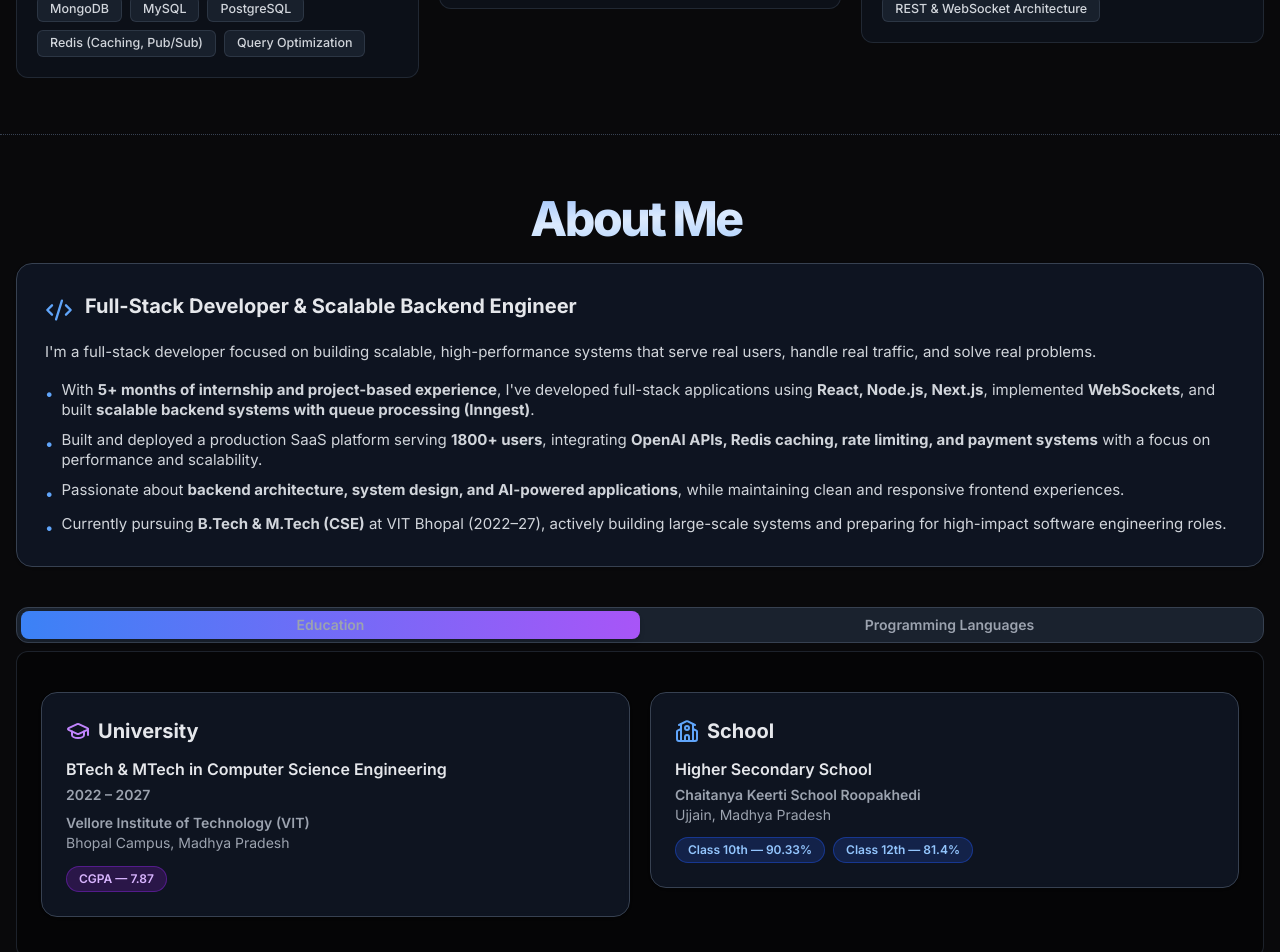
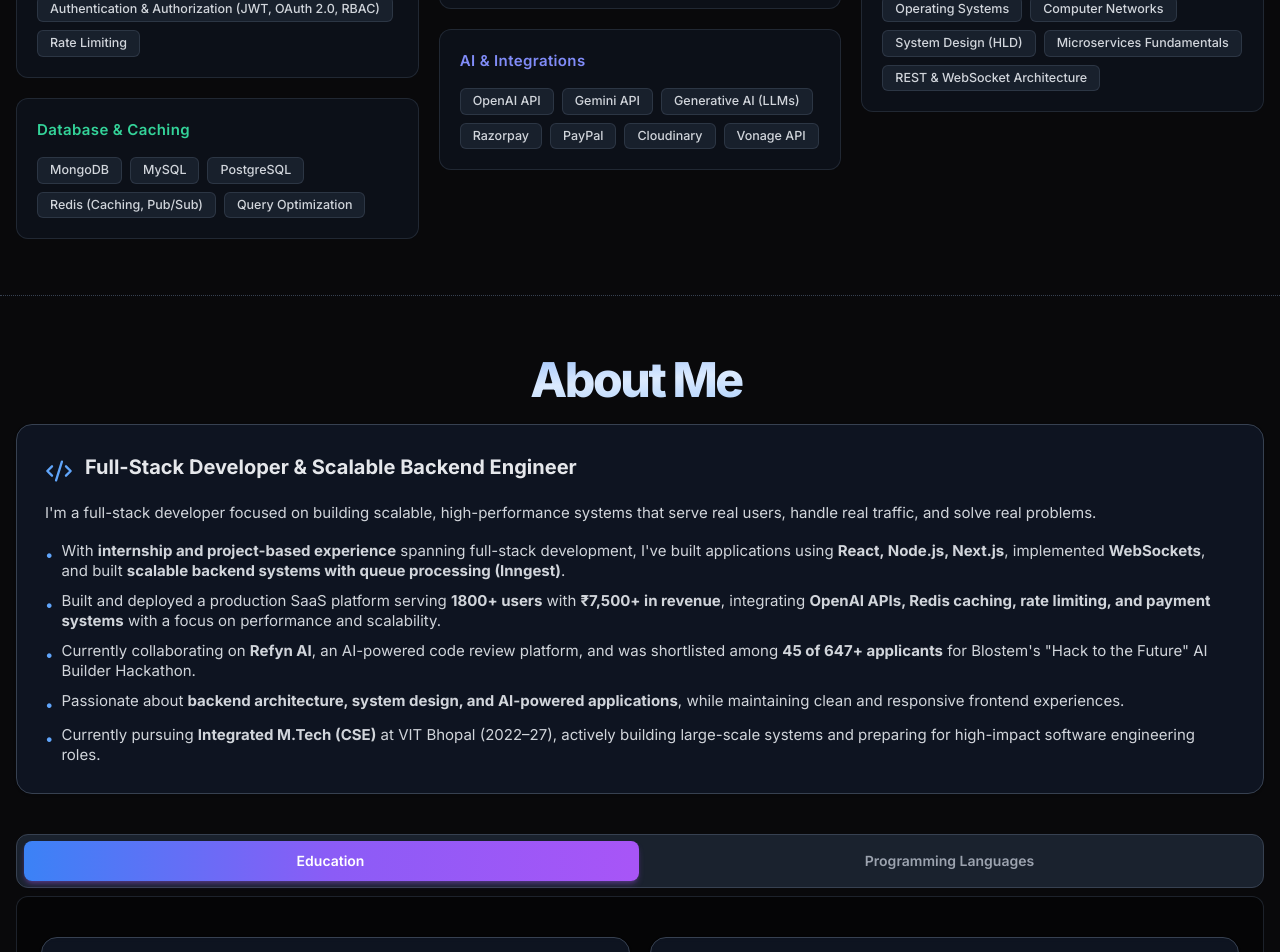
Before and after one commit to ankitsinghrajp/portfolio-website, a Next.js app: page / in a window 1280 px wide. Shown: the part 1500-2452 px from the top of the page. Built offline with nearby package versions, Linux system fonts and the light colour scheme; a web font is replaced by a local one.

Commit message:
new section updated

```diff
--- a/app/page.jsx
+++ b/app/page.jsx
@@ -2,6 +2,7 @@
 
 import Footer from "@/components/fotter";
 import AboutSection from "@/components/sections/AboutSection";
+import AchievementsSection from "@/components/sections/AchievementSection";
 import ContactSection from "@/components/sections/ContactSection";
 import HeroSection from "@/components/sections/HeroSection";
 import HireMeSection from "@/components/sections/HireMeSection";
@@ -27,6 +28,9 @@ export default function HOME() {
       {/* Projects */}
       <ProjectsSection />
 
+      {/* Achievements Section */}
+      <AchievementsSection/>
+
       {/* Stats Section */}
       <StatsSection/>
 
--- a/components/sections/AboutSection.js
+++ b/components/sections/AboutSection.js
@@ -1,9 +1,92 @@
-import React from 'react'
-import { Tabs, TabsContent, TabsList, TabsTrigger } from '@/components/ui/tabs'
+import React, { useState, useRef, useEffect } from 'react'
+import { Tabs, TabsContent } from '@/components/ui/tabs'
 import { Card } from '@/components/ui/card'
 import { BadgeCheck, CircleDot, GraduationCap, School, Code2 } from 'lucide-react'
 
+const TABS = [
+  { value: 'education', label: 'Education' },
+  { value: 'programming', label: 'Programming Languages' },
+]
+
+const AnimatedTabSwitcher = ({ active, onChange }) => {
+  const containerRef = useRef(null)
+  const tabRefs = useRef({})
+  const [indicator, setIndicator] = useState({ left: 0, width: 0 })
+
+  useEffect(() => {
+    const node = tabRefs.current[active]
+    const container = containerRef.current
+    if (node && container) {
+      const containerRect = container.getBoundingClientRect()
+      const nodeRect = node.getBoundingClientRect()
+      setIndicator({
+        left: nodeRect.left - containerRect.left,
+        width: nodeRect.width,
+      })
+    }
+  }, [active])
+
+  useEffect(() => {
+    const handleResize = () => {
+      const node = tabRefs.current[active]
+      const container = containerRef.current
+      if (node && container) {
+        const containerRect = container.getBoundingClientRect()
+        const nodeRect = node.getBoundingClientRect()
+        setIndicator({
+          left: nodeRect.left - containerRect.left,
+          width: nodeRect.width,
+        })
+      }
+    }
+    window.addEventListener('resize', handleResize)
+    return () => window.removeEventListener('resize', handleResize)
+  }, [active])
+
+  return (
+    <div
+      ref={containerRef}
+      role="tablist"
+      className="relative w-full bg-gray-100 dark:bg-gray-800/80 border border-gray-200 dark:border-gray-700 p-1.5 rounded-xl flex gap-1"
+    >
+      {/* Sliding indicator */}
+      <div
+        className="absolute top-1.5 bottom-1.5 rounded-lg bg-gradient-to-r from-blue-500 via-violet-500 to-purple-500 shadow-md shadow-purple-500/20 dark:shadow-purple-500/30 transition-all duration-300"
+        style={{
+          left: `${indicator.left}px`,
+          width: `${indicator.width}px`,
+          transitionTimingFunction: 'cubic-bezier(0.34, 1.56, 0.64, 1)',
+        }}
+      />
+
+      {TABS.map((tab) => {
+        const isActive = active === tab.value
+        return (
+          <button
+            key={tab.value}
+            ref={(el) => (tabRefs.current[tab.value] = el)}
+            role="tab"
+            aria-selected={isActive}
+            onClick={() => onChange(tab.value)}
+            className={`
+              relative z-10 w-1/2 py-2.5 px-2 rounded-lg text-sm font-semibold
+              transition-colors duration-300
+              ${isActive
+                ? 'text-white'
+                : 'text-gray-600 dark:text-gray-400 hover:text-gray-900 dark:hover:text-gray-200'}
+            `}
+          >
+            {tab.label}
+          </button>
+        )
+      })}
+    </div>
+  )
+}
+
 const AboutSection = () => {
+  const [activeTab, setActiveTab] = useState('education')
+
   return (
     <div id="about" className="border-dotted py-10 border-b border-gray-200 dark:border-gray-700">
       <div className="container mx-auto px-4">
@@ -31,14 +114,21 @@ const AboutSection = () => {
         <li className="flex items-start gap-2">
           <span className="text-blue-500 dark:text-blue-400 mt-1 flex-shrink-0">•</span>
           <span>
-            With <strong>5+ months of internship and project-based experience</strong>, I've developed full-stack applications using <strong>React, Node.js, Next.js</strong>, implemented <strong>WebSockets</strong>, and built <strong>scalable backend systems with queue processing (Inngest)</strong>.
+            With <strong>internship and project-based experience</strong> spanning full-stack development, I've built applications using <strong>React, Node.js, Next.js</strong>, implemented <strong>WebSockets</strong>, and built <strong>scalable backend systems with queue processing (Inngest)</strong>.
           </span>
         </li>
 
         <li className="flex items-start gap-2">
           <span className="text-blue-500 dark:text-blue-400 mt-1 flex-shrink-0">•</span>
           <span>
-            Built and deployed a production SaaS platform serving <strong>1800+ users</strong>, integrating <strong>OpenAI APIs, Redis caching, rate limiting, and payment systems</strong> with a focus on performance and scalability.
+            Built and deployed a production SaaS platform serving <strong>1800+ users</strong> with <strong>₹7,500+ in revenue</strong>, integrating <strong>OpenAI APIs, Redis caching, rate limiting, and payment systems</strong> with a focus on performance and scalability.
+          </span>
+        </li>
+
+        <li className="flex items-start gap-2">
+          <span className="text-blue-500 dark:text-blue-400 mt-1 flex-shrink-0">•</span>
+          <span>
+            Currently collaborating on <strong>Refyn AI</strong>, an AI-powered code review platform, and was shortlisted among <strong>45 of 647+ applicants</strong> for Blostem's "Hack to the Future" AI Builder Hackathon.
           </span>
         </li>
 
@@ -52,7 +142,7 @@ const AboutSection = () => {
         <li className="flex items-start gap-2">
           <span className="text-blue-500 dark:text-blue-400 mt-1 flex-shrink-0">•</span>
           <span>
-            Currently pursuing <strong>B.Tech & M.Tech (CSE)</strong> at VIT Bhopal (2022–27), actively building large-scale systems and preparing for high-impact software engineering roles.
+            Currently pursuing <strong>Integrated M.Tech (CSE)</strong> at VIT Bhopal (2022–27), actively building large-scale systems and preparing for high-impact software engineering roles.
           </span>
         </li>
       </ul>
@@ -61,25 +151,12 @@ const AboutSection = () => {
 </div>
 
         {/* Tabs */}
-        <Tabs defaultValue="education" className="py-2">
-          <TabsList className="w-full bg-gray-100 dark:bg-gray-800/80 border border-gray-200 dark:border-gray-700 p-1 rounded-xl">
-            <TabsTrigger
-              className="w-1/2 data-[state=active]:bg-gradient-to-r data-[state=active]:from-blue-500 data-[state=active]:to-purple-500 data-[state=active]:text-white data-[state=active]:shadow-md transition-all duration-300 rounded-lg text-gray-600 dark:text-gray-400 font-semibold text-sm"
-              value="education"
-            >
-              Education
-            </TabsTrigger>
-            <TabsTrigger
-              className="w-1/2 data-[state=active]:bg-gradient-to-r data-[state=active]:from-purple-500 data-[state=active]:to-pink-500 data-[state=active]:text-white data-[state=active]:shadow-md transition-all duration-300 rounded-lg text-gray-600 dark:text-gray-400 font-semibold text-sm"
-              value="programming"
-            >
-              Programming Languages
-            </TabsTrigger>
-          </TabsList>
+        <Tabs value={activeTab} onValueChange={setActiveTab} className="py-2">
+          <AnimatedTabSwitcher active={activeTab} onChange={setActiveTab} />
 
           {/* Education Tab */}
           <TabsContent
-            className="bg-gray-50/60 dark:bg-black/40 mt-2 p-4 sm:p-6 rounded-xl border border-gray-200 dark:border-gray-700/50"
+            className="bg-gray-50/60 dark:bg-black/40 mt-2 p-4 sm:p-6 rounded-xl border border-gray-200 dark:border-gray-700/50 data-[state=active]:animate-in data-[state=active]:fade-in data-[state=active]:slide-in-from-bottom-1 data-[state=active]:duration-300"
             value="education"
           >
             <div className="grid grid-cols-1 md:grid-cols-2 gap-5 my-4">
@@ -92,7 +169,7 @@ const AboutSection = () => {
                     University
                   </h2>
                   <h3 className="font-semibold text-base text-gray-800 dark:text-gray-200 mb-1">
-                    BTech & MTech in Computer Science Engineering
+                    Integrated MTech in Computer Science Engineering
                   </h3>
                   <p className="font-semibold text-gray-500 dark:text-gray-400 text-sm mb-2">2022 – 2027</p>
                   <p className="text-gray-600 dark:text-gray-400 font-semibold text-sm">
@@ -100,7 +177,7 @@ const AboutSection = () => {
                   </p>
                   <p className="text-gray-600 dark:text-gray-400 text-sm mb-3">Bhopal Campus, Madhya Pradesh</p>
                   <span className="inline-block px-3 py-1 text-xs font-semibold rounded-full bg-purple-100 dark:bg-purple-900/40 text-purple-700 dark:text-purple-300 border border-purple-200 dark:border-purple-700/50">
-                    CGPA — 7.87
+                    CGPA — 7.89
                   </span>
                 </Card>
               </div>
@@ -117,9 +194,9 @@ const AboutSection = () => {
                     Higher Secondary School
                   </h3>
                   <p className="text-gray-600 dark:text-gray-400 font-semibold text-sm">
-                    Chaitanya Keerti School Roopakhedi
+                    Chaitanya Keerti Public School Roopakhedi
                   </p>
-                  <p className="text-gray-600 dark:text-gray-400 text-sm mb-3">Ujjain, Madhya Pradesh</p>
+                  <p className="text-gray-600 dark:text-gray-400 text-sm mb-3">Roopakhedi, Madhya Pradesh</p>
                   <div className="flex flex-wrap gap-2">
                     <span className="inline-block px-3 py-1 text-xs font-semibold rounded-full bg-blue-100 dark:bg-blue-900/40 text-blue-700 dark:text-blue-300 border border-blue-200 dark:border-blue-700/50">
                       Class 10th — 90.33%
@@ -135,7 +212,7 @@ const AboutSection = () => {
 
           {/* Programming Languages Tab */}
           <TabsContent
-            className="bg-gray-50/60 dark:bg-black/40 mt-2 p-4 sm:p-6 rounded-xl border border-gray-200 dark:border-gray-700/50"
+            className="bg-gray-50/60 dark:bg-black/40 mt-2 p-4 sm:p-6 rounded-xl border border-gray-200 dark:border-gray-700/50 data-[state=active]:animate-in data-[state=active]:fade-in data-[state=active]:slide-in-from-bottom-1 data-[state=active]:duration-300"
             value="programming"
           >
             <div className="grid grid-cols-1 md:grid-cols-2 gap-5 my-4">
@@ -148,7 +225,7 @@ const AboutSection = () => {
                     Proficient In
                   </h2>
                   <div className="flex flex-wrap gap-2">
-                  {["C++", "JavaScript", "TypeScript", "Python","SQL"].map((lang) => (
+                  {["C++", "JavaScript", "TypeScript"].map((lang) => (
                       <span
                         key={lang}
                         className="px-4 py-1.5 text-sm font-semibold rounded-lg bg-green-50 dark:bg-green-900/30 text-green-700 dark:text-green-300 border border-green-200 dark:border-green-700/50 hover:bg-green-100 dark:hover:bg-green-800/40 hover:scale-105 transition-all duration-200 cursor-default"
@@ -169,7 +246,7 @@ const AboutSection = () => {
                     Familiar With
                   </h2>
                   <div className="flex flex-wrap gap-2">
-                    {["C", "Java", "PHP"].map((lang) => (
+                    {["C", "Java", "PHP", "SQL"].map((lang) => (
                       <span
                         key={lang}
                         className="px-4 py-1.5 text-sm font-semibold rounded-lg bg-yellow-50 dark:bg-yellow-900/30 text-yellow-700 dark:text-yellow-300 border border-yellow-200 dark:border-yellow-700/50 hover:bg-yellow-100 dark:hover:bg-yellow-800/40 hover:scale-105 transition-all duration-200 cursor-default"
--- /dev/null
+++ b/components/sections/AchievementSection.js
@@ -0,0 +1,73 @@
+import React from 'react'
+import { Card } from '@/components/ui/card'
+import { Trophy, Users, Sparkles } from 'lucide-react'
+
+const AchievementsSection = () => {
+  return (
+    <div id="achievements" className="border-dotted py-14 border-b border-gray-200 dark:border-gray-700">
+      <div className="container mx-auto px-4 max-w-7xl">
+
+        {/* Section Title */}
+        <h2 className="text-3xl pt-5 text-center md:text-5xl pb-10 font-extrabold bg-gradient-to-br from-gray-900 via-slate-600 to-gray-900 dark:from-blue-500 dark:via-blue-100 dark:to-blue-400 bg-clip-text tracking-tighter text-transparent pr-2">
+          Achievements
+        </h2>
+
+        <div className="relative group max-w-4xl mx-auto">
+          <div className="absolute inset-0 bg-gradient-to-br from-blue-500/15 via-violet-500/15 to-purple-500/15 rounded-2xl blur-xl group-hover:blur-2xl transition-all duration-500 opacity-0 group-hover:opacity-100" />
+
+          <Card className="relative dark:bg-gray-900/80 bg-white backdrop-blur-sm border border-gray-200 dark:border-gray-700 rounded-2xl p-6 sm:p-8 group-hover:border-purple-400/50 dark:group-hover:border-purple-500/50 transition-all duration-300 overflow-hidden">
+
+            {/* Top accent line on hover */}
+            <div className="absolute top-0 left-0 right-0 h-[2px] opacity-0 group-hover:opacity-100 transition-opacity duration-300 bg-gradient-to-r from-blue-500 via-violet-500 to-purple-500" />
+
+            <div className="flex flex-col sm:flex-row sm:items-start gap-6">
+
+              {/* Icon badge */}
+              <div className="flex-shrink-0 flex items-center justify-center w-14 h-14 rounded-xl bg-gradient-to-br from-blue-500 via-violet-500 to-purple-500 shadow-md shadow-purple-500/20 dark:shadow-purple-500/30 group-hover:scale-105 transition-transform duration-300">
+                <Trophy className="h-7 w-7 text-white" />
+              </div>
+
+              <div className="flex-1 min-w-0">
+                <div className="flex flex-wrap items-center gap-2 mb-1.5">
+                  <h3 className="text-lg sm:text-xl font-bold text-gray-800 dark:text-gray-200 group-hover:text-purple-500 dark:group-hover:text-purple-400 transition-colors duration-300">
+                    Blostem AI Builder Hackathon
+                  </h3>
+                  <span className="inline-flex items-center gap-1 px-2.5 py-0.5 text-xs font-semibold rounded-full bg-violet-100 dark:bg-violet-900/40 text-violet-700 dark:text-violet-300 border border-violet-200 dark:border-violet-700/50">
+                    <Sparkles className="h-3 w-3" />
+                    Hack to the Future
+                  </span>
+                </div>
+
+                <p className="text-xs font-semibold text-gray-500 dark:text-gray-400 mb-3">May 2026</p>
+
+                <p className="text-sm sm:text-[15px] text-gray-600 dark:text-gray-300 leading-relaxed">
+                  Shortlisted among <strong>45 participants from 647+ applicants</strong> for Blostem's flagship AI Builder Hackathon. Built and shipped a working AI product end-to-end under mentorship, from concept to a deployed demo, in a high-pressure, fast-iteration environment.
+                </p>
+
+                {/* Stat row */}
+                <div className="flex flex-wrap gap-3 mt-5">
+                  <div className="flex items-center gap-2 px-3.5 py-2 rounded-lg bg-gray-50 dark:bg-gray-800/60 border border-gray-200 dark:border-gray-700/60">
+                    <Users className="h-4 w-4 text-blue-500 dark:text-blue-400" />
+                    <span className="text-sm font-semibold text-gray-700 dark:text-gray-300">
+                      Top <span className="text-blue-600 dark:text-blue-400">~7%</span> of 647+ applicants
+                    </span>
+                  </div>
+                  <div className="flex items-center gap-2 px-3.5 py-2 rounded-lg bg-gray-50 dark:bg-gray-800/60 border border-gray-200 dark:border-gray-700/60">
+                    <Trophy className="h-4 w-4 text-violet-500 dark:text-violet-400" />
+                    <span className="text-sm font-semibold text-gray-700 dark:text-gray-300">
+                      45 shortlisted participants
+                    </span>
+                  </div>
+                </div>
+              </div>
+            </div>
+
+          </Card>
+        </div>
+
+      </div>
+    </div>
+  )
+}
+
+export default AchievementsSection
--- a/components/sections/HeroSection.js
+++ b/components/sections/HeroSection.js
@@ -308,7 +308,7 @@ export default function HeroSection() {
 
             {/* Name */}
             <h1 className="e-l2 leading-[0.96] tracking-[-0.03em] mb-4"
-                style={{ fontWeight:700, fontSize:'clamp(2.8rem,7.5vw,5.2rem)' }}>
+                style={{ fontWeight:700, fontSize:'clamp(2.8rem,7.5vw,4.8rem)' }}>
               <span className="name-glow">Ankit Singh</span>
               <br />
               <span style={{ color:'var(--text-hi)' }}>Chouhan.</span>
--- a/components/sections/HireMeSection.js
+++ b/components/sections/HireMeSection.js
@@ -7,7 +7,7 @@ const HireMeSection = () => {
   }
 
   const offerings = [
-    "Full-Stack MERN Development",
+    "Payment Gateway & Subscription Systems",
     "Real-time Features & WebSockets",
     "Backend Architecture & API Design",
     "Performance Optimization"
--- a/components/sections/SkillsSection.js
+++ b/components/sections/SkillsSection.js
@@ -2,9 +2,14 @@ import React, { useState } from 'react'
 
 const skillCategories = [
   {
+    title: "Programming Languages",
+    icon: "⬡",
+    skills: ["C++", "JavaScript", "TypeScript"],
+  },
+  {
     title: "Frontend Development",
     icon: "⬡",
-    skills: ["React.js", "Next.js", "Tailwind CSS", "Shadcn UI", "Redux Toolkit", "RTK Query", "GSAP"],
+    skills: ["React.js", "Next.js", "Tailwind CSS", "Shadcn UI", "HTML5", "CSS3", "Redux Toolkit", "RTK Query", "GSAP"],
   },
   {
     title: "Backend Development",
@@ -34,7 +39,12 @@ const skillCategories = [
   {
     title: "AI & Integrations",
     icon: "⬡",
-    skills: ["OpenAI API", "Gemini API", "Generative AI (LLMs)", "Razorpay", "Cloudinary", "Vonage API"],
+    skills: ["OpenAI API", "Gemini API", "Generative AI (LLMs)", "Razorpay", "PayPal", "Cloudinary", "Vonage API"],
+  },
+  {
+    title: "Networking",
+    icon: "⬡",
+    skills: ["TCP/IP", "OSI Model", "HTTP/HTTPS", "TCP", "UDP"],
   },
   {
     title: "Tools & Technologies",
@@ -44,7 +54,7 @@ const skillCategories = [
   {
     title: "Core Concepts",
     icon: "⬡",
-    skills: ["Data Structures & Algorithms", "System Design", "Microservices Fundamentals", "REST & WebSocket Architecture"],
+    skills: ["Data Structures & Algorithms", "Object-Oriented Programming (OOP)", "DBMS", "Operating Systems", "Computer Networks", "System Design (HLD)", "Microservices Fundamentals", "REST & WebSocket Architecture"],
   },
 ];
 
--- a/components/sections/StatsSection.js
+++ b/components/sections/StatsSection.js
@@ -2,7 +2,7 @@ import React from 'react'
 
 const StatsSection = () => {
   const stats = [
-    { number: "100+", label: "Projects", icon: "📦" },
+    { number: "60+", label: "Projects", icon: "📦" },
     { number: "1000+", label: "Github Commits", icon: "⚡" },
     { number: "250+", label: "DSA Problems", icon: "🧩" },
     { number: "20+", label: "Technologies", icon: "⚙️" },
```
